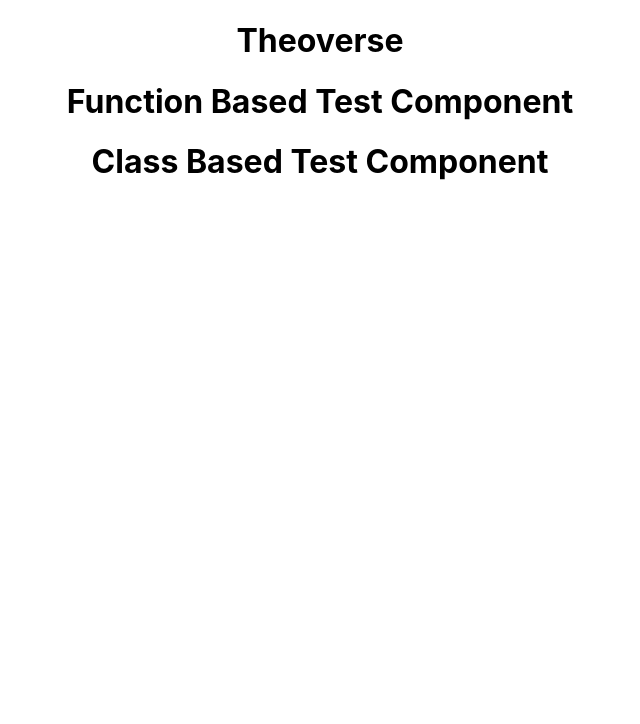
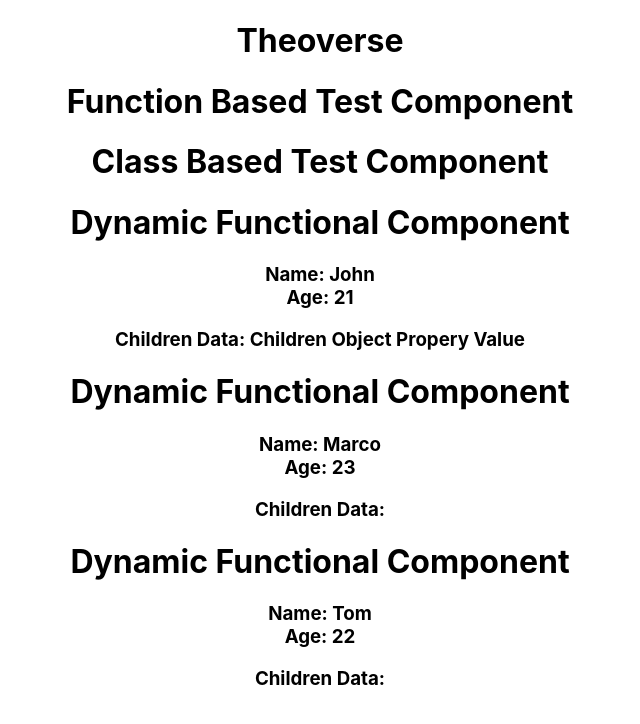
Before and after one commit to theoverse/gsw_react, a React (Create React App) app: page / in a window 1280 px wide. Shown: the top 724 px of the page, without its empty margins (320-960 px from the left). Built offline with nearby package versions, Linux system fonts and the light colour scheme.

Commit message:
working with dynamic functional components

```diff
--- /dev/null
+++ b/src/DynamicFuncComp.jsx
@@ -0,0 +1,17 @@
+import React from 'react';
+import './App.css'
+
+// dynamic functional component
+let DynamicFuncComp = (props) => {
+    console.log(props)
+    return (
+        <div className='App'>
+            <h1>Dynamic Functional Component</h1>
+            <h3> Name: {props.name} <br /> Age: {props.age}</h3>
+            <h3> Children Data: {props.children}</h3>
+        </div>
+    )
+}
+
+
+export default DynamicFuncComp
--- a/src/Person.jsx
+++ b/src/Person.jsx
@@ -12,4 +12,4 @@ export class Person extends Component {
     }
 }
 
-export default Person
+export default Person;
--- a/src/index.js
+++ b/src/index.js
@@ -4,6 +4,7 @@ import './index.css';
 import App from './App';
 import TestComponent from './TestComponent';
 import Person from './Person'
+import DynamicFuncComp from './DynamicFuncComp'
 import reportWebVitals from './reportWebVitals';
 
 ReactDOM.render(
@@ -11,6 +12,10 @@ ReactDOM.render(
     <App />
     <TestComponent />
     <Person />
+    {/* pass object property data */}
+    <DynamicFuncComp name="John" age="21" > Children Object Propery Value </DynamicFuncComp>
+    <DynamicFuncComp name="Marco" age="23" />
+    <DynamicFuncComp name="Tom" age="22" />
   </React.StrictMode>,
   document.getElementById('root')
 );
```
